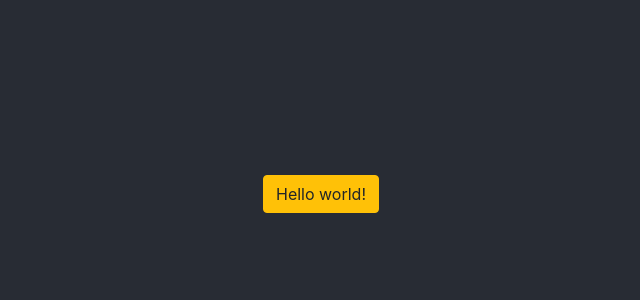
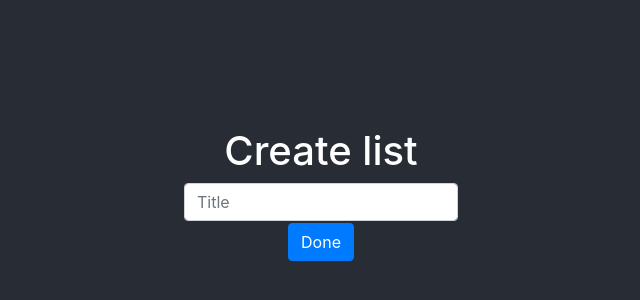
Before and after one commit to educorzo/Tasky, a React app: page / in a window 1280 px wide. Shown: the part 206-506 px from the top of the page, without its empty margins (319-959 px from the left). Built offline with nearby package versions, Linux system fonts and the light colour scheme.

Commit message:
Adding title

```diff
--- a/src/App.js
+++ b/src/App.js
@@ -1,14 +1,13 @@
 import '../css/App.css';
 import React from 'react';
-import { Button } from 'react-bootstrap';
+import Planner from './Planner';
 
 function App() {
   return (
     <div className='App'>
       <header className='App-header'>
-        <Button variant='warning'>Hello world!</Button>
+        <Planner/>
       </header>
-
     </div>
   );
 }
--- /dev/null
+++ b/src/CheckpointList.js
@@ -0,0 +1,12 @@
+import React from 'react';
+import PropTypes from 'prop-types';
+
+export default function CheckpointList(props) {
+  return (
+    <h1>{props.title}</h1>
+  );
+}
+
+CheckpointList.propTypes = {
+  title: PropTypes.string.isRequired
+};
--- /dev/null
+++ b/src/CheckpointListForm.js
@@ -0,0 +1,26 @@
+import React, { useState } from 'react';
+import { Form, Button } from 'react-bootstrap';
+import PropTypes from 'prop-types';
+
+export default function CheckpointListForm(props) {
+  const [title, setTitle] = useState('');
+
+  function submited(e) {
+    e.preventDefault();
+    props.onSubmit(title);
+  }
+
+  return (
+    <div>
+      <h1>Create list</h1>
+      <Form className='CheckpointListForm' onSubmit={submited}>
+        <Form.Control placeholder='Title' maxLength='20' value={title} onChange={e => setTitle(e.target.value)} name='title'></Form.Control>
+        <Button type='submit'>Done</Button>
+      </Form>
+    </div>
+  );
+}
+
+CheckpointListForm.propTypes = {
+  onSubmit: PropTypes.func.isRequired
+};
--- /dev/null
+++ b/src/Planner.js
@@ -0,0 +1,19 @@
+import React, { useState } from 'react';
+import CheckpointList from './CheckpointList.js';
+import CheckpointListForm from './CheckpointListForm.js';
+
+export default function Planner() {
+  const [done, setDone] = useState(false);
+  const [title, setTitle] = useState('');
+
+  function onSubmit(titleInput) {
+    setTitle(titleInput);
+    setDone(!done);
+  }
+
+  return (
+    <div>
+      {done ? (<CheckpointList title={title} />) : (<CheckpointListForm onSubmit={onSubmit}/>)}
+    </div>
+  );
+}
```
Also changed, not shown: 2 other files (tests, documents, lock files or other folders).
